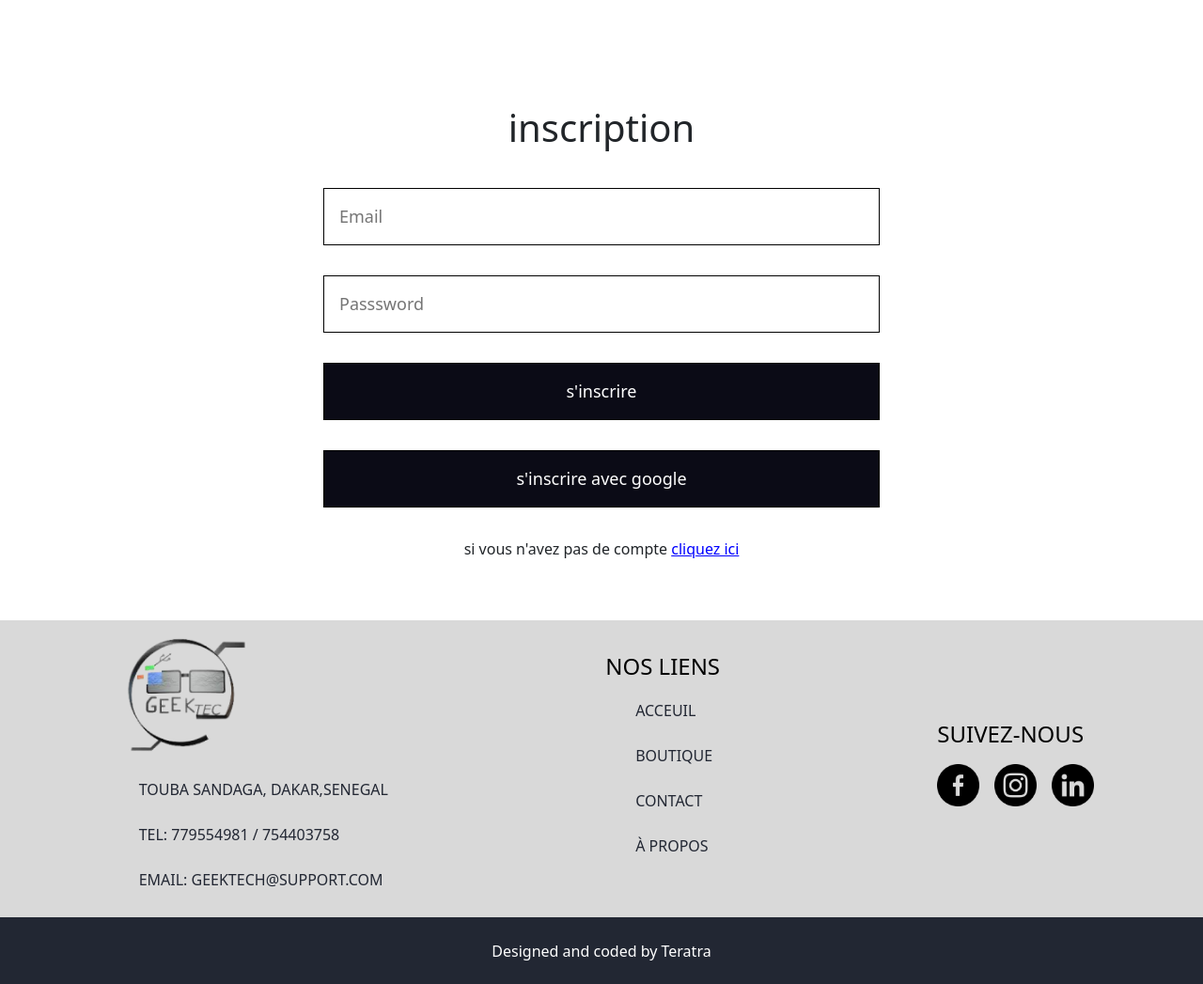
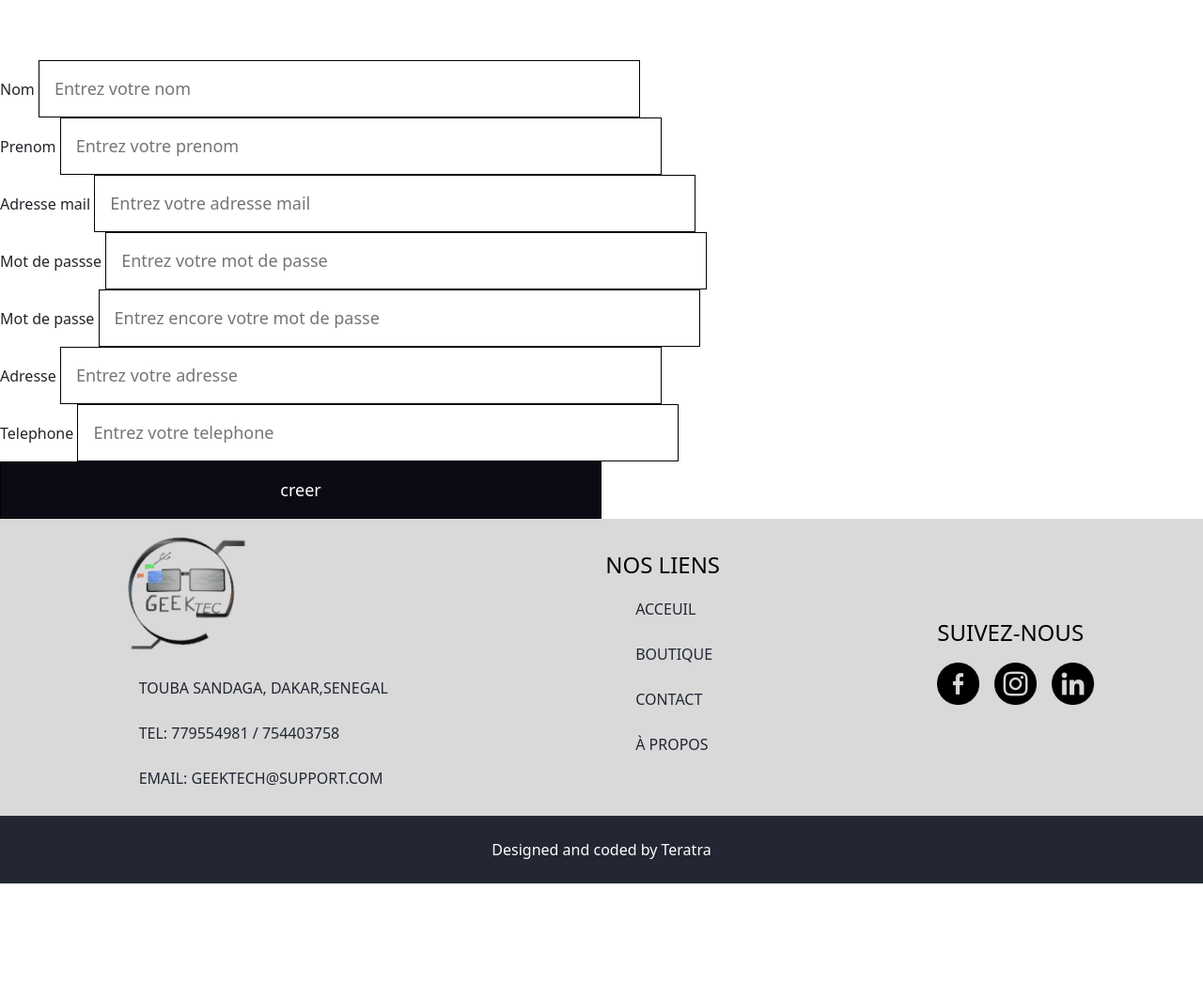
Before and after one commit to Dar-rius/ecommerce, a Django app: page /signup/ in a window 1280 px wide. Shown: the part 238-1285 px from the top of the page at 94% size. After the commit the page ends 1178 px from the top, so only its background shows below. Run offline with Django 4.2, Linux system fonts and the light colour scheme.

Commit message:
Update signup.html

```diff
--- a/geektech/templates/page/signup.html
+++ b/geektech/templates/page/signup.html
@@ -6,14 +6,63 @@
             {% csrf_token %}
 
             {{form.non_field_errors}}
-            <div class="registration">
-                <h1>inscription</h1>
-                <input type="email" placeholder="Email">
-                <input type="password" placeholder="Passsword">
-                <input type="submit" value="s'inscrire">
-                <input type="submit" value="s'inscrire avec google">
-                <p>si vous n'avez pas de compte <a href="#">cliquez ici</a></p>
+            <div>
+                {{form.name.error}}
+                <label for="{{form.name.id_for_label}}">
+                    Nom
+                </label>
+                <input type="text" name="name" placeholder="Entrez votre nom"/>
             </div>
+
+            <div>
+                {{form.firstName.error}}
+                <label for="{{form.firstName.id_for_label}}">
+                    Prenom
+                </label>
+                <input type="text" name="firstName" placeholder="Entrez votre prenom"/>
+            </div>
+
+            <div>
+                {{form.email.error}}
+                <label for="{{form.email.id_for_label}}">
+                    Adresse mail
+                </label>
+                <input type="email" name="email" placeholder="Entrez votre adresse mail"/>
+            </div>
+
+            <div>
+                {{form.password.error}}
+                <label for="{{form.password.id_for_label}}">
+                    Mot de passse
+                </label>
+                <input type="password" name="password" placeholder="Entrez votre mot de passe"/>
+            </div>
+
+            <div>
+                {{form.password_2.error}}
+                <label for="{{form.password_2.id_for_label}}">
+                    Mot de passe
+                </label>
+                <input type="password" name="password_2" placeholder="Entrez encore votre mot de passe"/>
+            </div>
+
+            <div>
+                {{form.adresse.error}}
+                <label for="{{form.adresse.id_for_label}}">
+                    Adresse
+                </label>
+                <input type="text" name="adresse" placeholder="Entrez votre adresse"/>
+            </div>
+
+            <div>
+                {{form.phone.error}}
+                <label for="{{form.phone.id_for_label}}">
+                    Telephone
+                </label>
+                <input type="text" name="phone" placeholder="Entrez votre telephone"/>
+            </div>
+
+            <input type="submit" value="creer">
         </form>
     </section>
 {% endblock content%}
```
